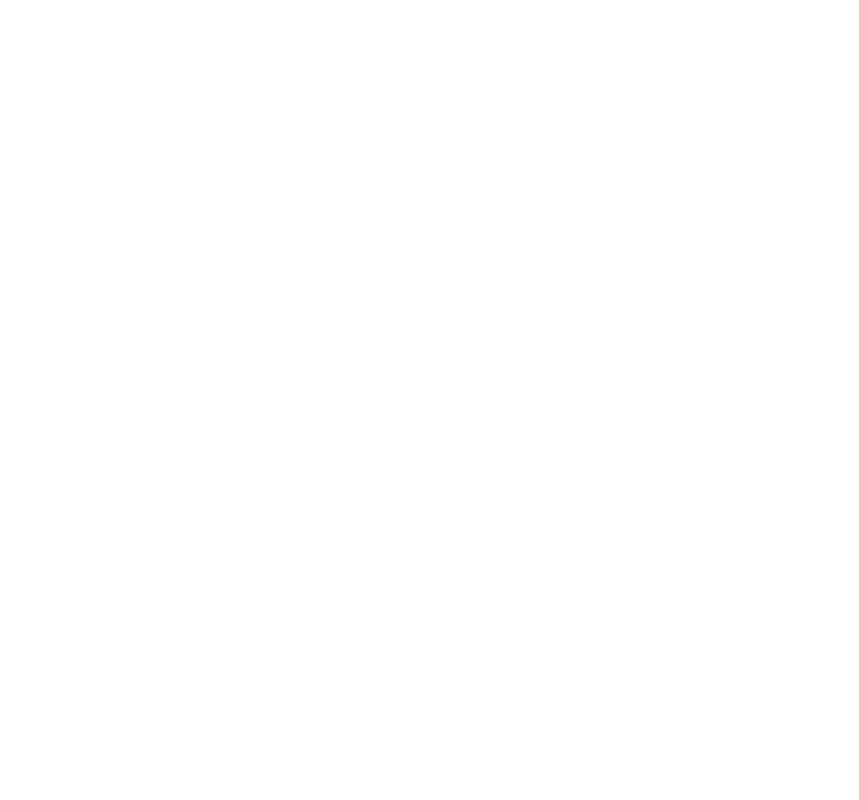
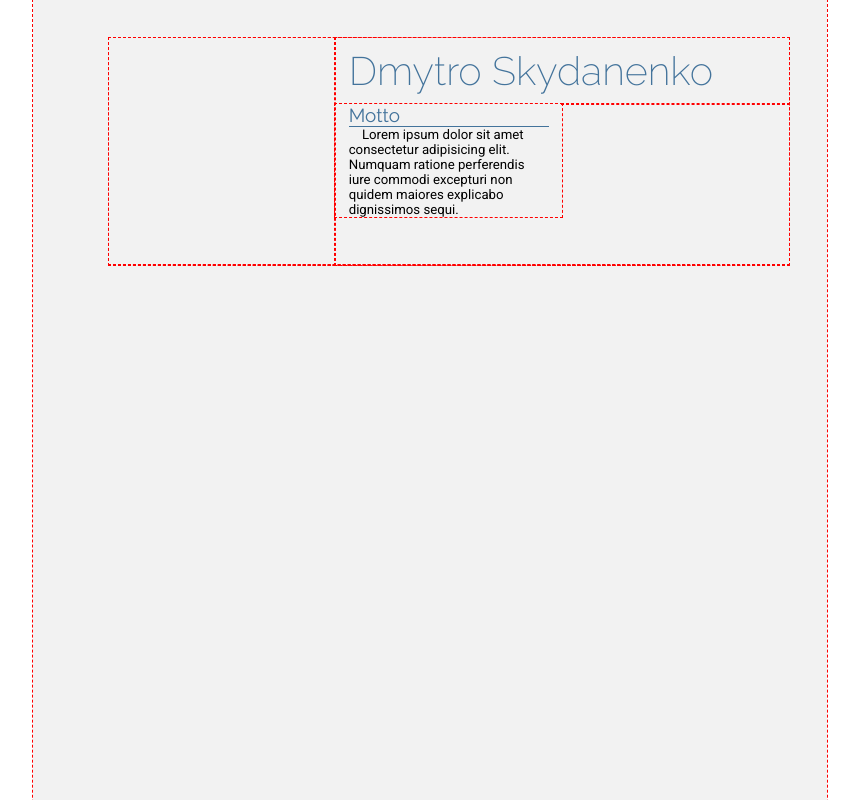
Before and after one commit to codebayowl/cv, a plain HTML site: page src/pug/index.pug in a window 1280 px wide. Shown: the top 800 px of the page, without its empty margins (210-1069 px from the left). Drawn offline with nearby package versions, Linux system fonts and the light colour scheme; files that its build step writes are made by us from their sources; files whose address does not match are found by name.

Commit message:
Basic css

```diff
--- a/src/pug/head.pug
+++ b/src/pug/head.pug
@@ -3,4 +3,5 @@ head
 	meta(name="viewport" content="width=device-width, initial-scale=1.0")
 	meta(http-equiv="X-UA-Compatible" content="ie=edge")
 	title Dmytro Skydanenko - CV
-	link(rel="stylesheet", href="css/styles.css")
+	link(rel="stylesheet" href="css/styles.css")
+	link(rel="stylesheet" href="https://fonts.googleapis.com/css?family=Raleway:200,400,700|Roboto:400,400i,700&amp;subset=latin-ext")
--- a/src/pug/index.pug
+++ b/src/pug/index.pug
@@ -2,4 +2,17 @@
 html(lang="en")
 	include head
 	body
+		#wrapper
+			header
+				#photo
+				#info
+					h1#name Dmytro Skydanenko
+					#about
+						h3 Motto
+						p Lorem ipsum dolor sit amet consectetur adipisicing elit. Numquam ratione perferendis iure commodi excepturi non quidem maiores explicabo dignissimos sequi.
+					#credits
+			main
+				aside
+				section
+			footer
 		script(src="js/style.js")
--- a/src/scss/common.scss
+++ b/src/scss/common.scss
@@ -1,3 +1,31 @@
+p, h1, h2, h3, h4, h5, h6, a, span {font-size: $basic;}
+
+
 html {
 	font-size: $basic;
 }
+
+h1, h2, h3, h4, h5, h6 {
+	font-family: $font-heading;
+	color: $color-main;
+}
+
+h1 {
+	font-weight: 200;
+	font-size: $basic * 3;
+	line-height: $basic * 5;
+	text-indent: $basic;
+}
+
+h3 {
+	font-weight: 400;
+	font-size: 5mm;
+	margin: 0 $basic;
+	border-bottom: .5mm solid;
+}
+
+p {
+	font-family: $font-usual;
+	text-indent: $basic;
+	padding: 0 $basic;
+}
--- a/src/scss/main.scss
+++ b/src/scss/main.scss
@@ -1,2 +1,46 @@
 /* Main styles */
-p, h1, h2, h3, h4, h5, h6, a, span {font-size: $basic;}
+
+
+#wrapper {
+	display: block;
+	margin: 0 auto;
+	width: 190mm;
+	height: 277mm;
+	background: $color-bg;
+	outline: $test;
+	padding: 10mm;
+	@media print {
+		padding: 0;
+		background-image: none;
+		background-color: transparent;
+	}
+}
+
+header, main, footer {
+	display: inline-block;
+	width: 180mm;
+	margin-left: 10mm;
+	outline: $test;
+}
+
+#photo {
+	display: inline-block;
+	vertical-align: top;
+	width: 60mm;
+	height: 60mm;
+	outline: $test;
+}
+#info {
+	display: inline-block;
+	vertical-align: top;
+	width: 120mm;
+	height: 60mm;
+	outline: $test;
+}
+//#name {}
+#about, #credits {
+	display: inline-block;
+	vertical-align: top;
+	width: 60mm;
+	outline: $test;
+}
--- a/src/scss/var.scss
+++ b/src/scss/var.scss
@@ -7,3 +7,5 @@ $color-light: #ffffff;
 $color-bg: #f2f2f2;
 $color-neutral: #363636;
 $color-contrast: #da4453;
+$font-heading: 'Raleway', sans-serif;
+$font-usual: 'Roboto', sans-serif;
```
Also changed, not shown: css/styles.css, index.html.
